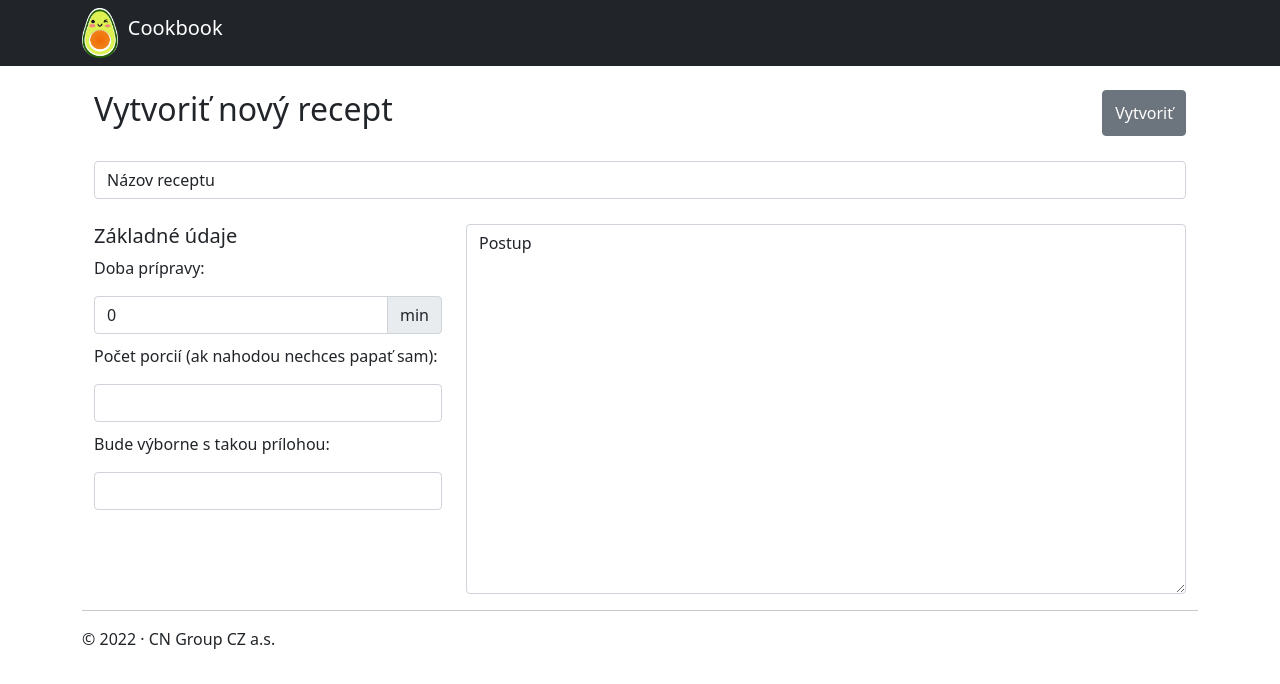
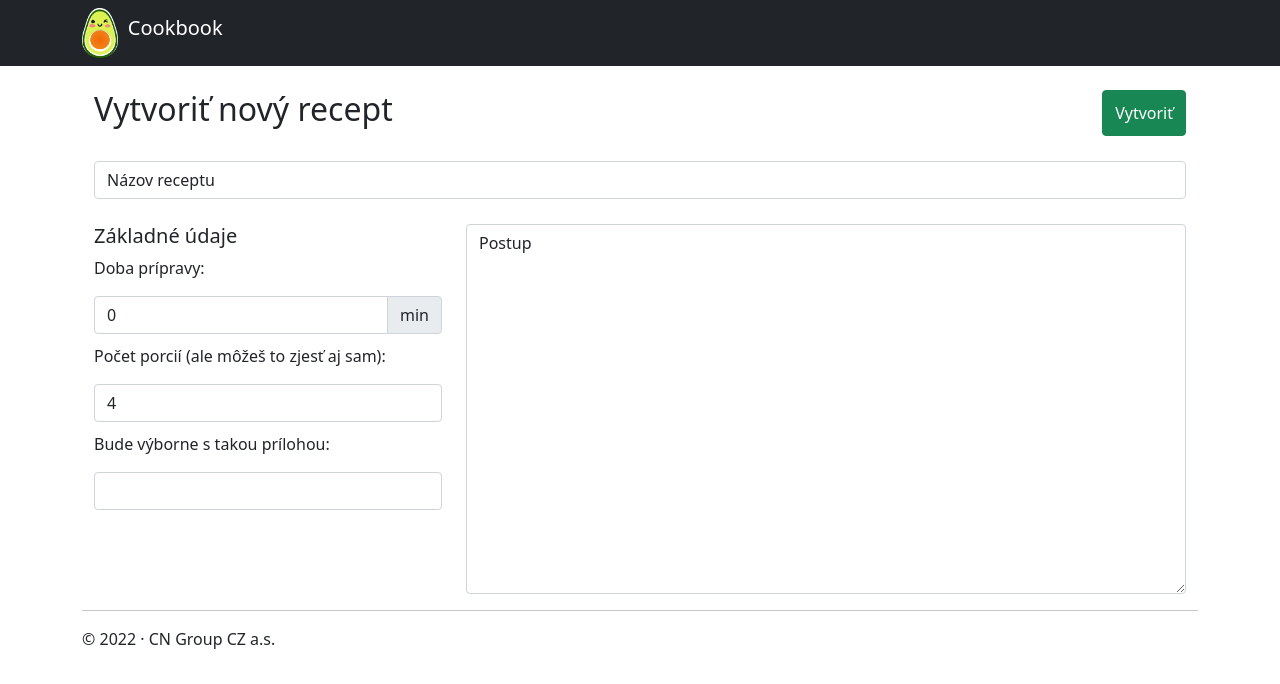
Before and after one commit to valerikavalika/recipeapp, a React (Create React App) app: page /recipe/NewRecipePage in a window 1280 px wide. Shown: the top 684 px of the page. Built offline with nearby package versions, Linux system fonts and the light colour scheme.

Commit message:
fixed inputs

```diff
--- a/src/pages/NewRecipePage.js
+++ b/src/pages/NewRecipePage.js
@@ -12,18 +12,23 @@ import {
 } from 'reactstrap';
 import { api } from '../api';
 import { RecipeCard } from '../components/RecipeCard';
+import { useNavigate } from 'react-router-dom';
 
 export function NewRecipePage() {
   const [newRecipe, setNewRecipe] = useState({
     title: 'Názov receptu',
     preparationTime: '0',
     directions: 'Postup',
+    servingCount: '4',
+    sideDish: '',
   });
   const [isLoading, setLoading] = useState(false);
   const [error, setError] = useState();
+  const navigate = useNavigate();
 
   const handleNewRecipe = (event) => {
     api.post(`/recipes`, newRecipe).catch((error) => setError(error));
+    navigate(`/`), { replace: true };
   };
 
   function handleNewTitle(e) {
@@ -68,6 +73,7 @@ export function NewRecipePage() {
         <h2>Vytvoriť nový recept</h2>
         <Button
           style={{ marginLeft: 'auto' }}
+          color="success"
           onClick={(event) => handleNewRecipe(event.target.value)}
         >
           Vytvoriť
@@ -95,7 +101,7 @@ export function NewRecipePage() {
             />
             <InputGroupText>min</InputGroupText>
           </InputGroup>
-          <p>Počet porcií (ak nahodou nechces papať sam):</p>
+          <p>Počet porcií (ale môžeš to zjesť aj sam):</p>
           <Input
             type="number"
             className="NewRecipeServingCountnput"
@@ -105,10 +111,10 @@ export function NewRecipePage() {
           />
           <p>Bude výborne s takou prílohou:</p>
           <Input
-            type="number"
+            type="text"
             className="NewRecipepSideDishInput"
             value={newRecipe.sideDish}
-            onChange={handleNewPreparationTime}
+            onChange={handleNewSideDish}
           />
         </Col>
         <Col lg={8}>
--- a/src/pages/RecipeDetailPage.js
+++ b/src/pages/RecipeDetailPage.js
@@ -47,7 +47,7 @@ export function RecipeDetailPage() {
   return (
     <Container>
       <div style={{ display: 'flex' }}>
-        <h1 style={{ marginBottom: '25px', marginTop: '25px' }}>
+        <h1 style={{ marginBottom: '25gipx', marginTop: '25px' }}>
           {recipe.title}
         </h1>
         <div
```
